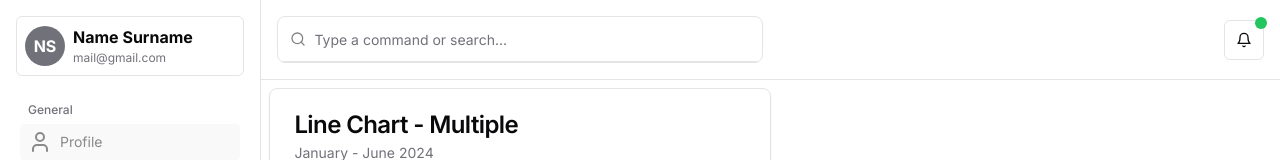
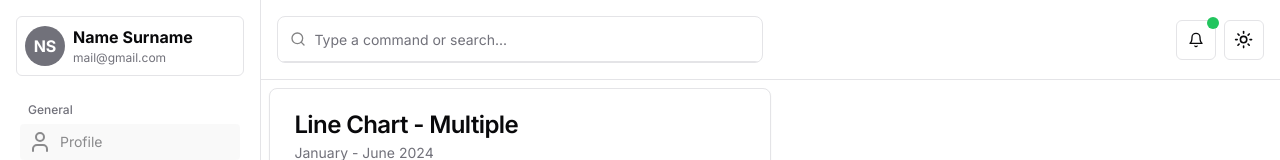
Before and after one commit to boro-dach/dashboard, a Next.js app: page / in a window 1280 px wide. Shown: the top 160 px of the page. Built offline with nearby package versions, Linux system fonts and the light colour scheme.

Commit message:
add theme change, change unread notification color

```diff
--- a/app/layout.tsx
+++ b/app/layout.tsx
@@ -3,6 +3,7 @@ import Sidebar from "@/components/Sidebar";
 import { Inter } from "next/font/google";
 import "./globals.css";
 import Header from "@/components/Header";
+import { ThemeProvider } from "@/components/ThemePovider";
 
 const inter = Inter({ subsets: ["latin"] });
 
@@ -19,6 +20,12 @@ export default function RootLayout({
   return (
     <html lang="en">
       <body className={`${inter.className} flex items-start justify-between`}>
+        <ThemeProvider
+              attribute="class"
+              defaultTheme="system"
+              enableSystem
+              disableTransitionOnChange
+            >
         <Sidebar />
         <main className="grid w-full h-full">
           <Header />
@@ -26,6 +33,7 @@ export default function RootLayout({
             {children}
           </div>
         </main>
+        </ThemeProvider>
       </body>
     </html>
   );
--- a/components/Header.tsx
+++ b/components/Header.tsx
@@ -10,6 +10,7 @@ import {
     DropdownMenuTrigger,
   } from "@/components/ui/dropdown-menu"
 import { useState } from "react"
+import { ModeToggle } from "./ModeToggle"
 
 
 export default function Header() {
@@ -30,13 +31,13 @@ export default function Header() {
   return (
     <div className="grid grid-cols-2 gap-4 p-4 border-b">
         <CommandDemo />
-        <div className="flex items-center justify-end">
+        <div className="flex items-center justify-end gap-2">
             <DropdownMenu>
                 <DropdownMenuTrigger asChild>
                     <Button className="relative" variant={"outline"} size={"icon"}>
                         <div
                             className={`absolute -top-2 -right-1 h-3 w-3 rounded-full my-1
-                            ${notifications.find((x: any) => x.read === false) ? 'bg-green-500' : 'bg-zinc-500'}`}>
+                            ${notifications.find((x: any) => x.read === false) ? 'bg-green-500' : 'bg-red-500'}`}>
                         </div>
                         <Bell className="h-4 w-4"/>
                     </Button>
@@ -44,7 +45,7 @@ export default function Header() {
                 <DropdownMenuContent align="end">
                     {notifications.map((item: any, key: number) =>
                         <DropdownMenuItem key={key} className="py-2 px-3 cursor-pointer flex items-start gap-2 hover:bg-zinc-200 transition-all duration-300">
-                            <div className={`h-2 w-2 rounded-full my-1 ${item.read ? 'bg-green-500' : 'bg-zinc-600'}`}></div>
+                            <div className={`h-2 w-2 rounded-full my-1 ${item.read ? 'bg-green-500' : 'bg-red-600'}`}></div>
                             <div>
                                 <p>{item.text}</p>
                                 <p className="text-xs text-zinc-500">{item.date}</p>
@@ -52,6 +53,7 @@ export default function Header() {
                         </DropdownMenuItem>)}
                 </DropdownMenuContent>
             </DropdownMenu>
+            <ModeToggle/>
         </div>
     </div>
   )
--- /dev/null
+++ b/components/ModeToggle.tsx
@@ -0,0 +1,40 @@
+"use client"
+
+import * as React from "react"
+import { Moon, Sun } from "lucide-react"
+import { useTheme } from "next-themes"
+
+import { Button } from "@/components/ui/button"
+import {
+  DropdownMenu,
+  DropdownMenuContent,
+  DropdownMenuItem,
+  DropdownMenuTrigger,
+} from "@/components/ui/dropdown-menu"
+
+export function ModeToggle() {
+  const { setTheme } = useTheme()
+
+  return (
+    <DropdownMenu>
+      <DropdownMenuTrigger asChild>
+        <Button variant="outline" size="icon">
+          <Sun className="h-[1.2rem] w-[1.2rem] rotate-0 scale-100 transition-all dark:-rotate-90 dark:scale-0" />
+          <Moon className="absolute h-[1.2rem] w-[1.2rem] rotate-90 scale-0 transition-all dark:rotate-0 dark:scale-100" />
+          <span className="sr-only">Toggle theme</span>
+        </Button>
+      </DropdownMenuTrigger>
+      <DropdownMenuContent align="end">
+        <DropdownMenuItem onClick={() => setTheme("light")}>
+          Light
+        </DropdownMenuItem>
+        <DropdownMenuItem onClick={() => setTheme("dark")}>
+          Dark
+        </DropdownMenuItem>
+        <DropdownMenuItem onClick={() => setTheme("system")}>
+          System
+        </DropdownMenuItem>
+      </DropdownMenuContent>
+    </DropdownMenu>
+  )
+}
--- /dev/null
+++ b/components/ThemePovider.tsx
@@ -0,0 +1,9 @@
+"use client"
+
+import * as React from "react"
+import { ThemeProvider as NextThemesProvider } from "next-themes"
+import { type ThemeProviderProps } from "next-themes/dist/types"
+
+export function ThemeProvider({ children, ...props }: ThemeProviderProps) {
+  return <NextThemesProvider {...props}>{children}</NextThemesProvider>
+}
--- a/package.json
+++ b/package.json
@@ -17,6 +17,7 @@
     "cmdk": "^1.0.0",
     "lucide-react": "^0.408.0",
     "next": "14.2.5",
+    "next-themes": "^0.3.0",
     "react": "^18",
     "react-dom": "^18",
     "recharts": "^2.12.7",
```
Also changed, not shown: app/page.tsx (line endings or trailing spaces), 1 other file (tests, documents, lock files or other folders).
